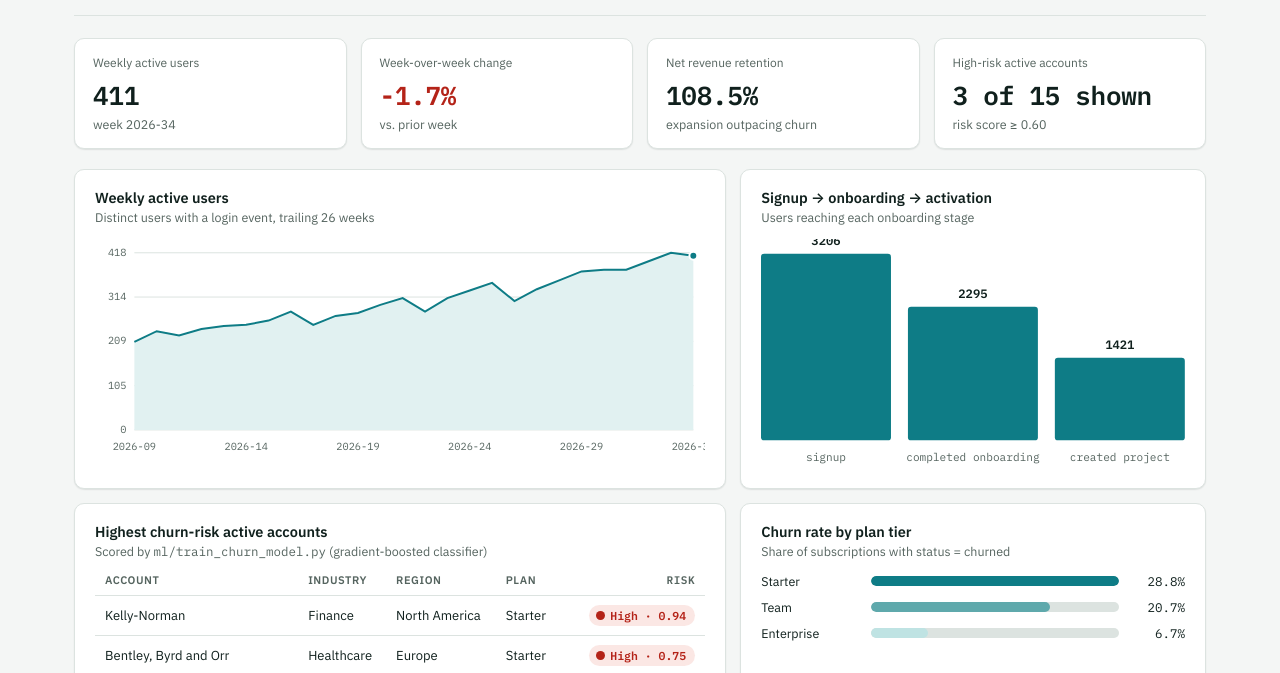
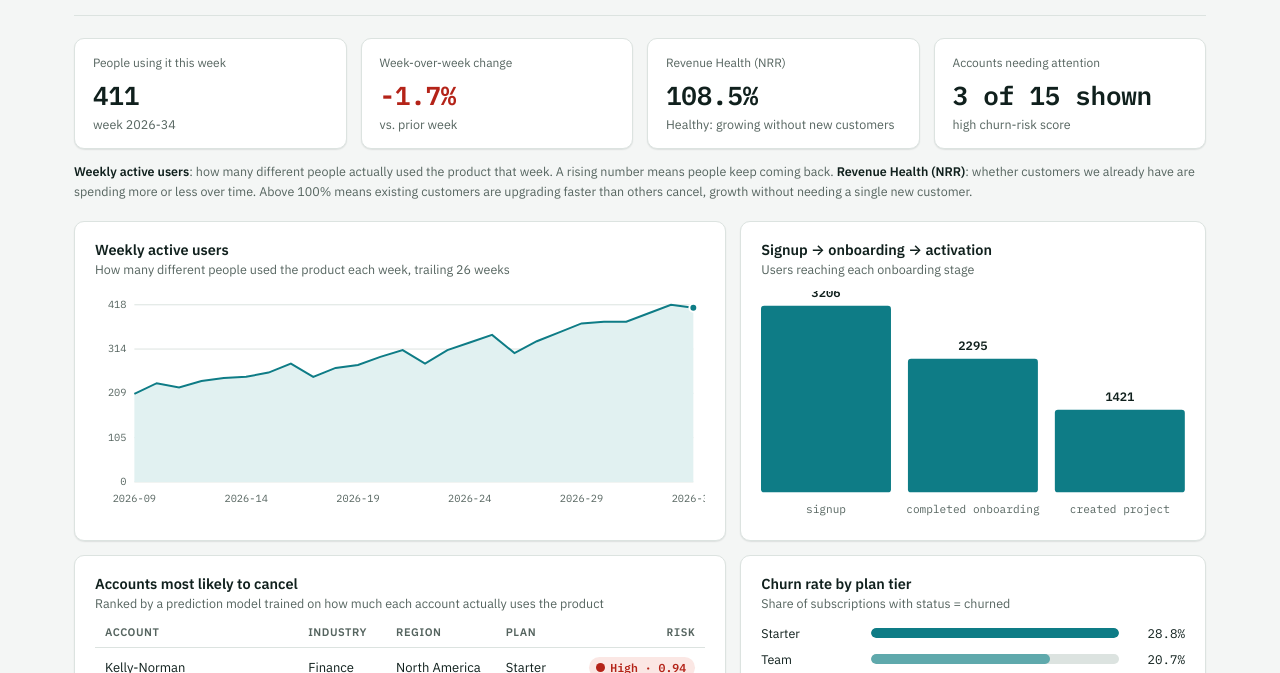
Before and after one commit to rithikahaha/AI-Data-Analyst-Claude-Code, a plain HTML site: page dashboard/artifact/index.html in a window 1280 px wide. Shown: the part 94-767 px from the top of the page. Drawn offline with Linux system fonts and the light colour scheme; files whose address does not match are found by name.

Commit message:
Make the published Artifact dashboard plain-language too
Matches the Streamlit rewrite: renamed the 'Net revenue retention' KPI
to 'Revenue Health (NRR)', added a short explainer note above the KPI
row for weekly active users and NRR, and simplified the churn-risk
card's jargon ('gradient-boosted classifier' to 'a prediction model
trained on how much each account uses the product'). Republished to
the same Artifact URL.

```diff
--- a/dashboard/artifact/index.html
+++ b/dashboard/artifact/index.html
@@ -83,6 +83,8 @@
   .kpi-value{ font-size:26px; font-weight:600; letter-spacing:-0.01em; }
   .kpi-sub{ font-size:12.5px; color:var(--ink-muted); margin-top:4px; }
   .kpi-value.up{ color:var(--good); } .kpi-value.down{ color:var(--critical); }
+  .kpi-note{ font-size:12.5px; color:var(--ink-muted); margin:-8px 0 20px; line-height:1.6; }
+  .kpi-note strong{ color:var(--ink); font-weight:600; }
 
   .grid-2{ display:grid; grid-template-columns:1.4fr 1fr; gap:14px; margin-bottom:14px; }
   @media (max-width:820px){ .grid-2, .kpi-row{ grid-template-columns:1fr 1fr; } }
@@ -153,11 +155,19 @@
   </header>
 
   <div class="kpi-row" id="kpi-row"></div>
+  <p class="kpi-note">
+    <strong>Weekly active users</strong>: how many different people actually used the
+    product that week. A rising number means people keep coming back.
+    <strong>Revenue Health (NRR)</strong>: whether customers we already have are
+    spending more or less over time. Above 100% means existing customers are
+    upgrading faster than others cancel, growth without needing a single new
+    customer.
+  </p>
 
   <div class="grid-2">
     <div class="card">
       <h2>Weekly active users</h2>
-      <p class="card-sub">Distinct users with a login event, trailing 26 weeks</p>
+      <p class="card-sub">How many different people used the product each week, trailing 26 weeks</p>
       <div class="chart-wrap">
         <svg id="wau-chart" viewBox="0 0 620 220" width="100%" preserveAspectRatio="xMidYMid meet"></svg>
         <div id="tooltip"></div>
@@ -172,8 +182,8 @@
 
   <div class="grid-2">
     <div class="card">
-      <h2>Highest churn-risk active accounts</h2>
-      <p class="card-sub">Scored by <span class="num">ml/train_churn_model.py</span> (gradient-boosted classifier)</p>
+      <h2>Accounts most likely to cancel</h2>
+      <p class="card-sub">Ranked by a prediction model trained on how much each account actually uses the product</p>
       <div class="table-scroll">
         <table>
           <thead><tr>
@@ -223,10 +233,10 @@ function renderKPIs(data){
   const latestWau = data.wau.values[data.wau.values.length - 1];
 
   const kpis = [
-    { label:'Weekly active users', value: latestWau.toLocaleString(), sub: 'week ' + data.wau.weeks[data.wau.weeks.length-1] },
+    { label:'People using it this week', value: latestWau.toLocaleString(), sub: 'week ' + data.wau.weeks[data.wau.weeks.length-1] },
     { label:'Week-over-week change', value: (wow>=0?'+':'') + wow + '%', sub:'vs. prior week', cls: wow>=0?'up':'down' },
-    { label:'Net revenue retention', value: data.nrr.nrr_pct + '%', sub: data.nrr.nrr_pct >= 100 ? 'expansion outpacing churn' : 'shrinking base' },
-    { label:'High-risk active accounts', value: highRiskCount + ' of ' + data.account_risk_top.length + ' shown', sub:'risk score ≥ 0.60' },
+    { label:'Revenue Health (NRR)', value: data.nrr.nrr_pct + '%', sub: data.nrr.nrr_pct >= 100 ? 'Healthy: growing without new customers' : 'Warning: shrinking existing revenue' },
+    { label:'Accounts needing attention', value: highRiskCount + ' of ' + data.account_risk_top.length + ' shown', sub:'high churn-risk score' },
   ];
 
   document.getElementById('kpi-row').innerHTML = kpis.map(k => `
```
